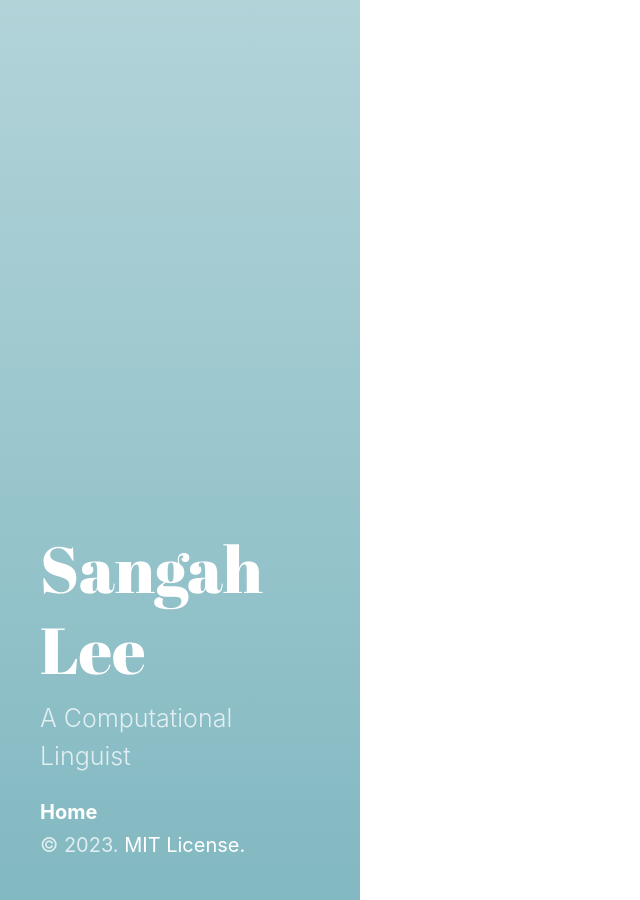
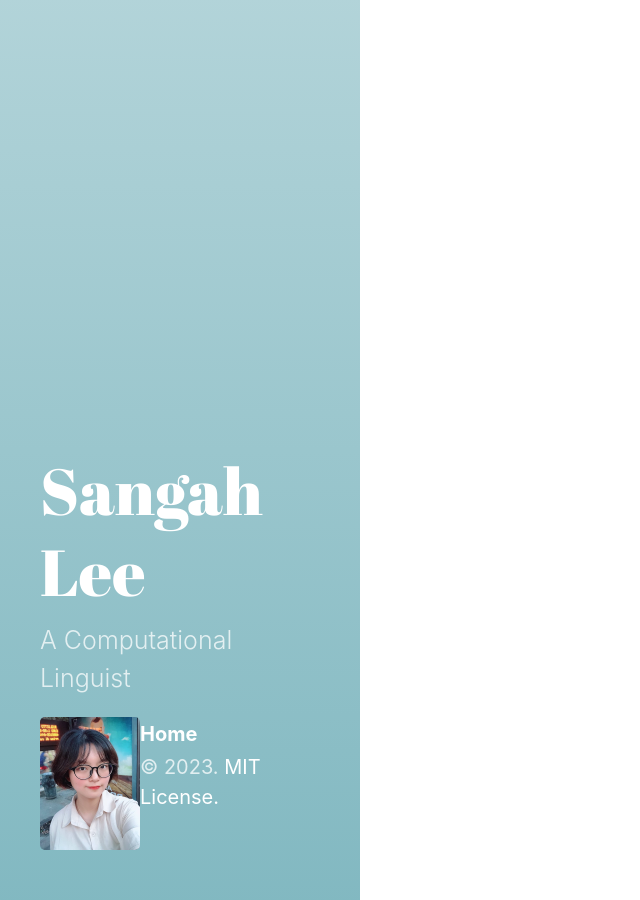
Before and after one commit to sanajlee/sanajlee.github.io, a Jekyll site: the page built from index.html, in a window 1280 px wide. Shown: the whole page, without its empty margins (0-640 px from the left). Built offline with Jekyll 4.4.1, drawn with Linux system fonts in a browser that asks for light colours; the list of posts is cut into pages by our own code.

Commit message:
2023.03.01.

```diff
--- a/_includes/sidebar.html
+++ b/_includes/sidebar.html
@@ -10,6 +10,7 @@
     </{% if page.layout == "index" %}h3{% else %}div{% endif %}>
     <p class="lead">{{ site.description }}</p>
   </header>
+  <img style="float: left;  margin-bottom: 10px; width:100px; height:133px;" src="https://raw.githubusercontent.com/sanajlee/sanajlee.github.io/main/frz_small.jpg">
   {% include sidebar-nav-links.html %}
 
   {% if site.version %}
```
Also changed, not shown: _posts/index.md (+0 -2 lines).
